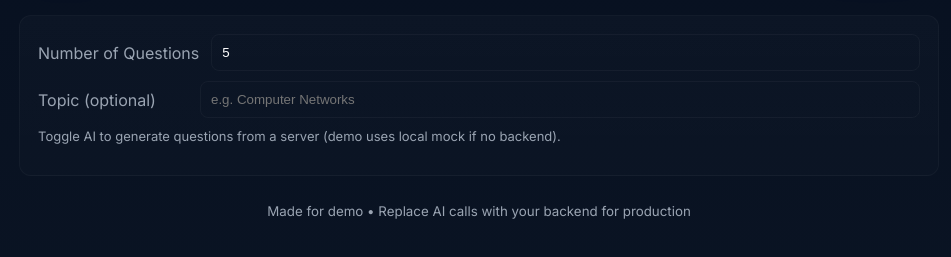
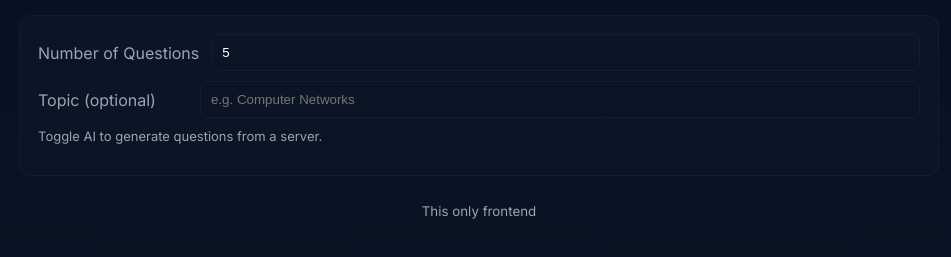
Before and after one commit to Chaitalisde/GenAI_App, a plain HTML site: page index.html in a window 1280 px wide. Shown: the part 149-406 px from the top of the page, without its empty margins (161-1112 px from the left). Drawn offline with nearby package versions, Linux system fonts and the light colour scheme.

Commit message:
Update index.html

```diff
--- a/index.html
+++ b/index.html
@@ -36,7 +36,7 @@
         <label>Topic (optional)</label>
         <input id="topic" type="text" placeholder="e.g. Computer Networks">
       </div>
-      <p class="note">Toggle AI to generate questions from a server (demo uses local mock if no backend).</p>
+      <p class="note">Toggle AI to generate questions from a server.</p>
     </section>
 
     <section class="panel hidden" id="quizPanel">
@@ -63,7 +63,7 @@
     </section>
 
     <footer class="foot">
-      <small>Made for demo • Replace AI calls with your backend for production</small>
+      <small>This only frontend </small>
     </footer>
   </main>
 
```
